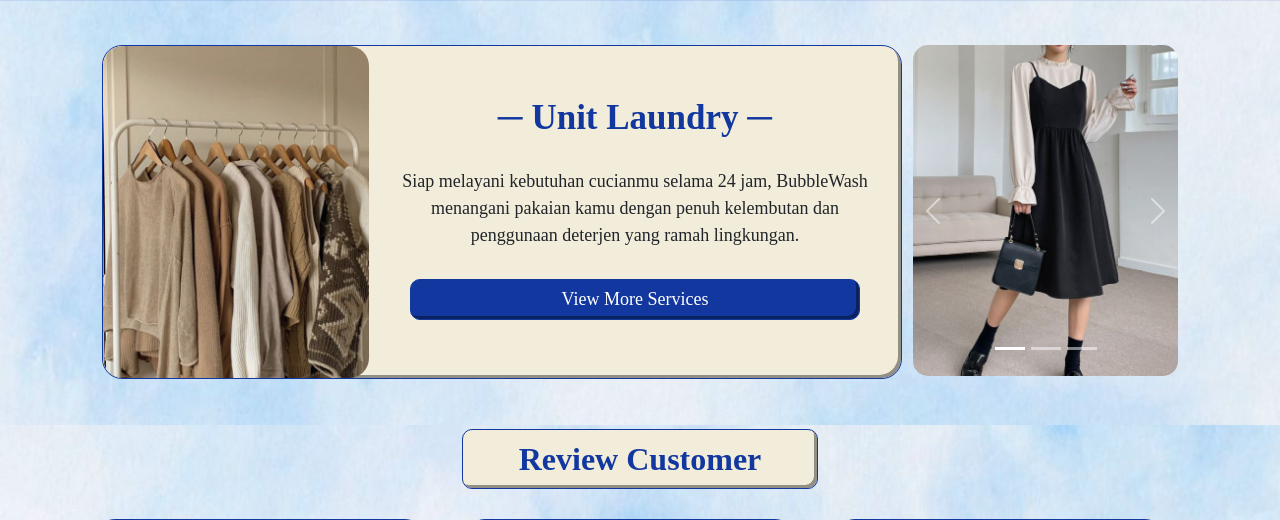
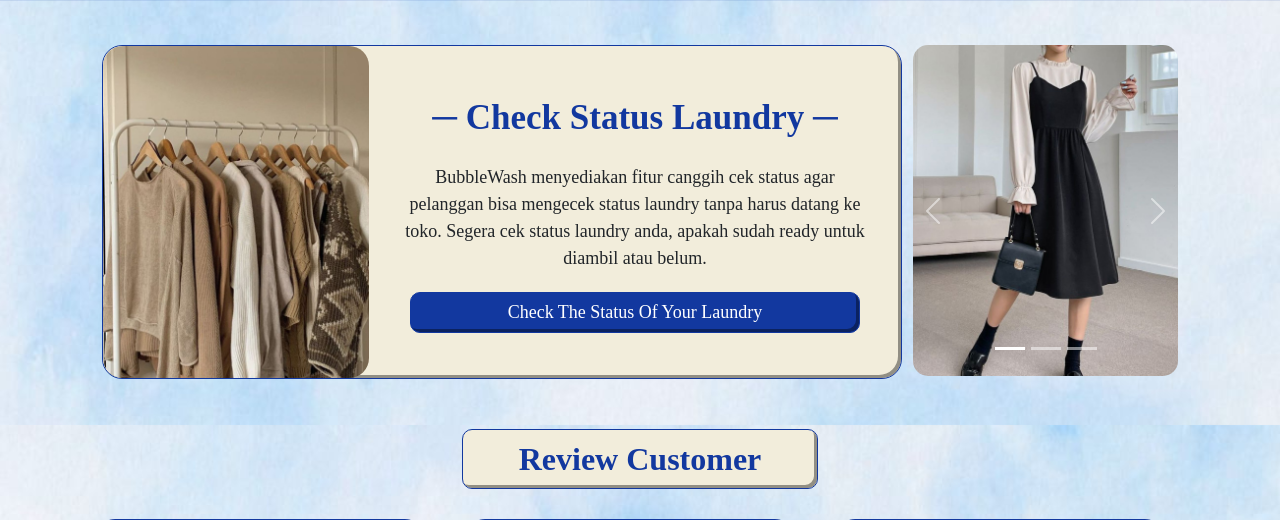
Before and after one commit to nsyafina/Bubblewash-Laundry, a CodeIgniter app: page /bubblewash-laundry/index.php/home/index in a window 1280 px wide. Shown: the part 1975-2495 px from the top of the page. Run offline with CodeIgniter, Linux system fonts and the light colour scheme.

Commit message:
project laundry

```diff
--- a/application/views/frontend/header.php
+++ b/application/views/frontend/header.php
@@ -481,7 +481,7 @@
     /* Featured Service */
 
 
-    /* Unit Home */
+    /* Check Home */
     .unithome{
       margin-bottom: 30px;
     }
@@ -502,25 +502,25 @@
       background-image: url('img/background/bgbody.jpg');
       border: 1px solid;
     }
-    .card-title-unithome{
+    .card-title-cekhome{
       font-size: 35px;
       text-align: center;
-      margin-bottom: 19px;
+      margin-bottom: 15px;
       color: #12389F;
     }
     .seasonal-pict{
       border-radius: 20px;
     }
-    .text-unithome{
+    .text-cekhome{
       text-align: center;
       font-size: 18px;
       padding: 10px 15px 0px;
     }
-    .body-unithome{
+    .body-cekhome{
       margin-top: 35px;
     }
-    .unithome-button{
-      margin-top: 30px;
+    .cekhome-button{
+      margin-top: 20px;
       margin-left: 25px;
       margin-right: 25px;
       border-radius: 10px;
@@ -531,12 +531,12 @@
       font-size: 18px;
       transition: transform 0.2s ease;
     }
-    .unithome-button:hover{
+    .cekhome-button:hover{
       background-color: #12389F;
       color: white;
       box-shadow: inset -3px -3px rgba(0, 0, 0, 0.4);
     }
-    .unithome-button:active{
+    .cekhome-button:active{
       transform: scale(0.96);
     }
     /*card*/
@@ -552,6 +552,8 @@
     .photo-slice{
       border-radius: 15px;
     }
+
+    /* Check Home */
 
     /* Review */
     .review{
@@ -823,6 +825,7 @@
       margin-left: 30px;
       border: 1px solid #12389F;
       margin-bottom: 0px;
+      box-shadow: inset -2px -2px rgba(0, 0, 0, 0.4);
     }
     .tabel-transaksi{
       background-color: #12389F;
--- a/application/views/frontend/home.php
+++ b/application/views/frontend/home.php
@@ -71,7 +71,7 @@
 
 
 
-  <!----------------------------------------------------------- Unit Laundry ------------------------------------------------------->
+  <!----------------------------------------------------------- Check Laundry ------------------------------------------------------->
   <div class="container mt-4 mb-5">
     <!-- Card -->
     <div class="card mb-3 card-size">
@@ -81,10 +81,10 @@
           <a href="<?= base_url('service'); ?>"><img src="img/home/unit-home.jpg" class="img-fluid seasonal-pict" alt="..."></a>
         </div>
         <div class="col-md-8">
-          <div class="card-body body-unithome">
-            <h5 class="card-title-unithome"><strong>─ Unit Laundry ─</strong></h5>
-            <p class="card-text text-unithome">Siap melayani kebutuhan cucianmu selama 24 jam, BubbleWash menangani pakaian kamu dengan penuh kelembutan dan penggunaan deterjen yang ramah lingkungan.</p>
-            <a href="<?= base_url('service'); ?>" class="btn btn-outline-dark d-grid unithome-button">View More Services</a>
+          <div class="card-body body-cekhome">
+            <h5 class="card-title-cekhome"><strong>─ Check Status Laundry ─</strong></h5>
+            <p class="card-text text-cekhome">BubbleWash menyediakan fitur canggih cek status agar pelanggan bisa mengecek status laundry tanpa harus datang ke toko. Segera cek status laundry anda, apakah sudah ready untuk diambil atau belum.</p>
+            <a href="<?= base_url('histori'); ?>" class="btn btn-outline-dark d-grid cekhome-button">Check The Status Of  Your Laundry</a>
           </div>
         </div>
 
@@ -131,7 +131,7 @@
     <!-- Carousel Slice -->
   </div>
   <section></section>
-  <!--------------------------------------------------------- Unit Laundry End ----------------------------------------------------->
+  <!--------------------------------------------------------- Check Laundry End ----------------------------------------------------->
 
 
 
```
